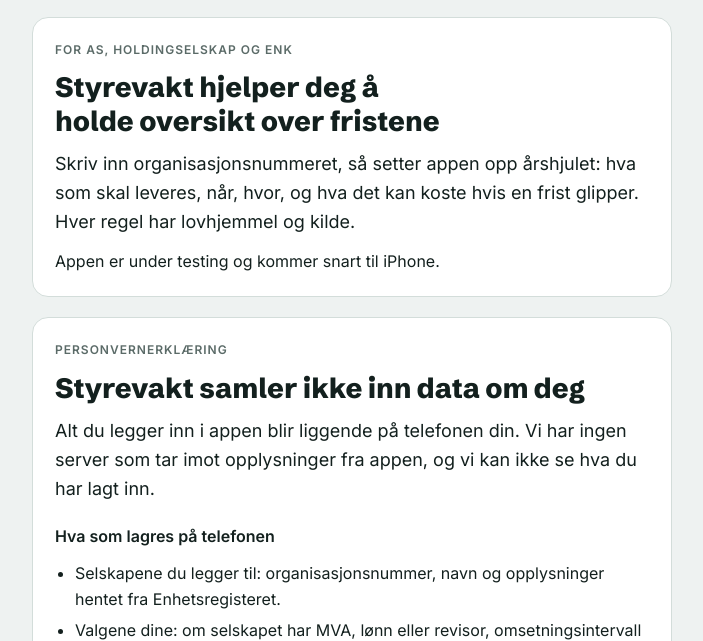
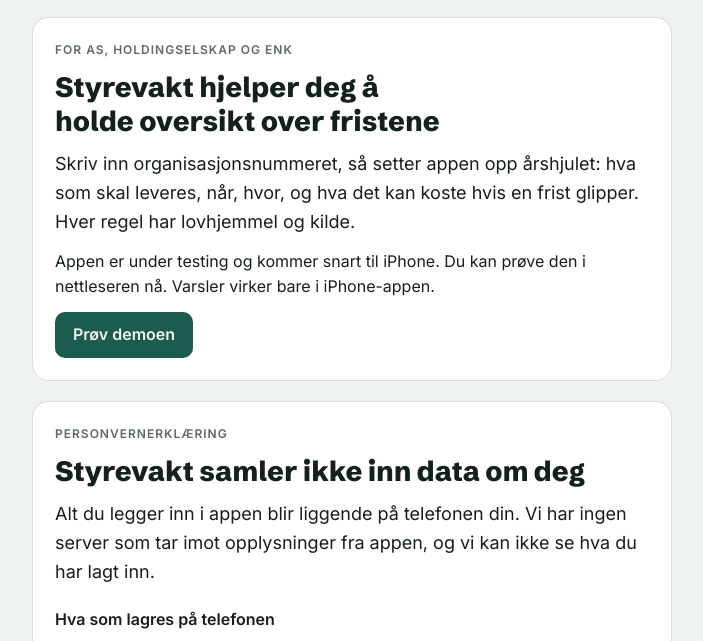
Before and after one commit to getbustedno/styrevakt-web, a plain HTML site: page index.html in a window 1280 px wide. Shown: the part 139-780 px from the top of the page, without its empty margins (288-991 px from the left). Drawn offline with Linux system fonts and the light colour scheme.

Commit message:
Demo av appen og samlet nettside

```diff
--- a/index.html
+++ b/index.html
@@ -64,7 +64,8 @@ dd { margin: 0; min-width: 0; }
     <span class="eyebrow">For AS, holdingselskap og ENK</span>
     <h1>Styrevakt hjelper deg å holde oversikt over fristene</h1>
     <p class="lead">Skriv inn organisasjonsnummeret, så setter appen opp årshjulet: hva som skal leveres, når, hvor, og hva det kan koste hvis en frist glipper. Hver regel har lovhjemmel og kilde.</p>
-    <p>Appen er under testing og kommer snart til iPhone.</p>
+    <p>Appen er under testing og kommer snart til iPhone. Du kan prøve den i nettleseren nå. Varsler virker bare i iPhone-appen.</p>
+    <p><a href="/demo/" style="display:inline-block;background:var(--brand);color:var(--bg);font-weight:600;text-decoration:none;padding:10px 18px;border-radius:10px">Prøv demoen</a></p>
   </section>
   <section id="personvern">
     <span class="eyebrow">Personvernerklæring</span>
```
Also changed, not shown: 1 other file.
